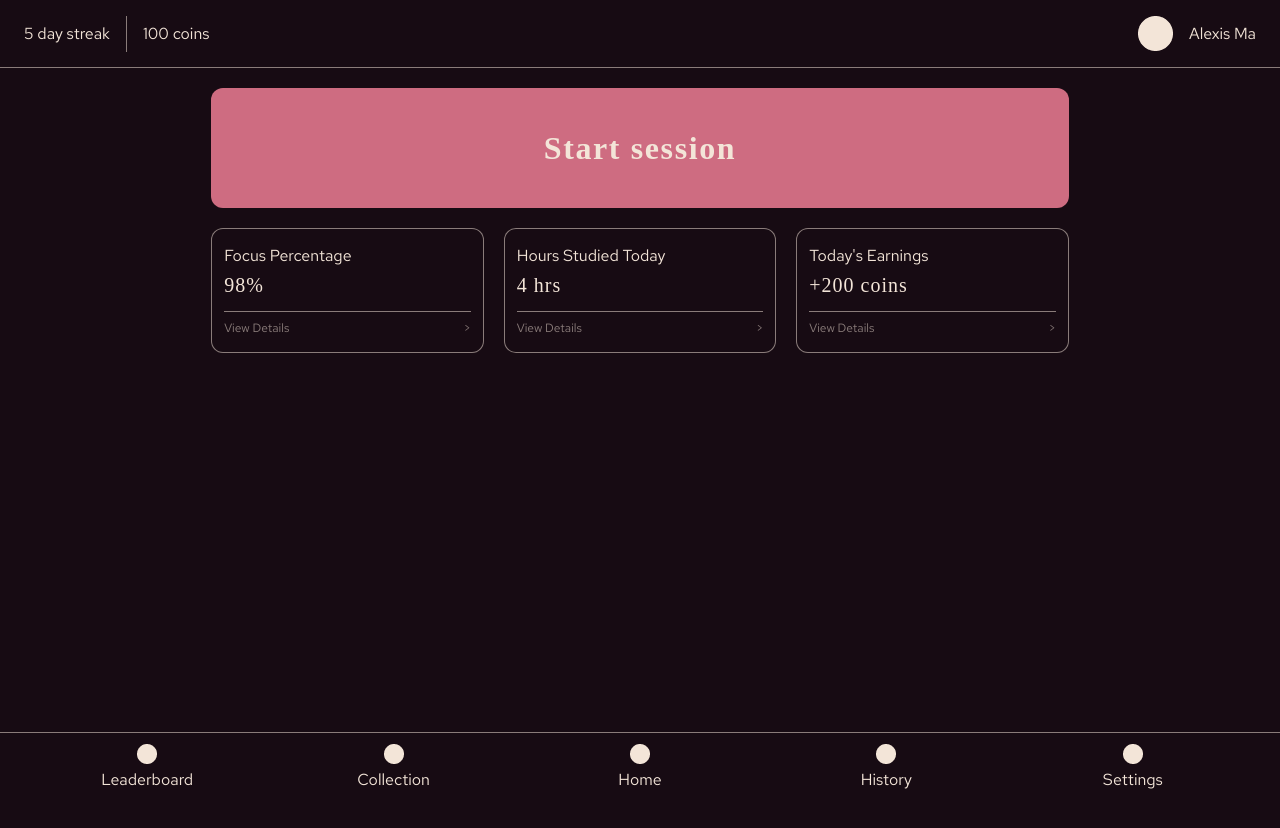
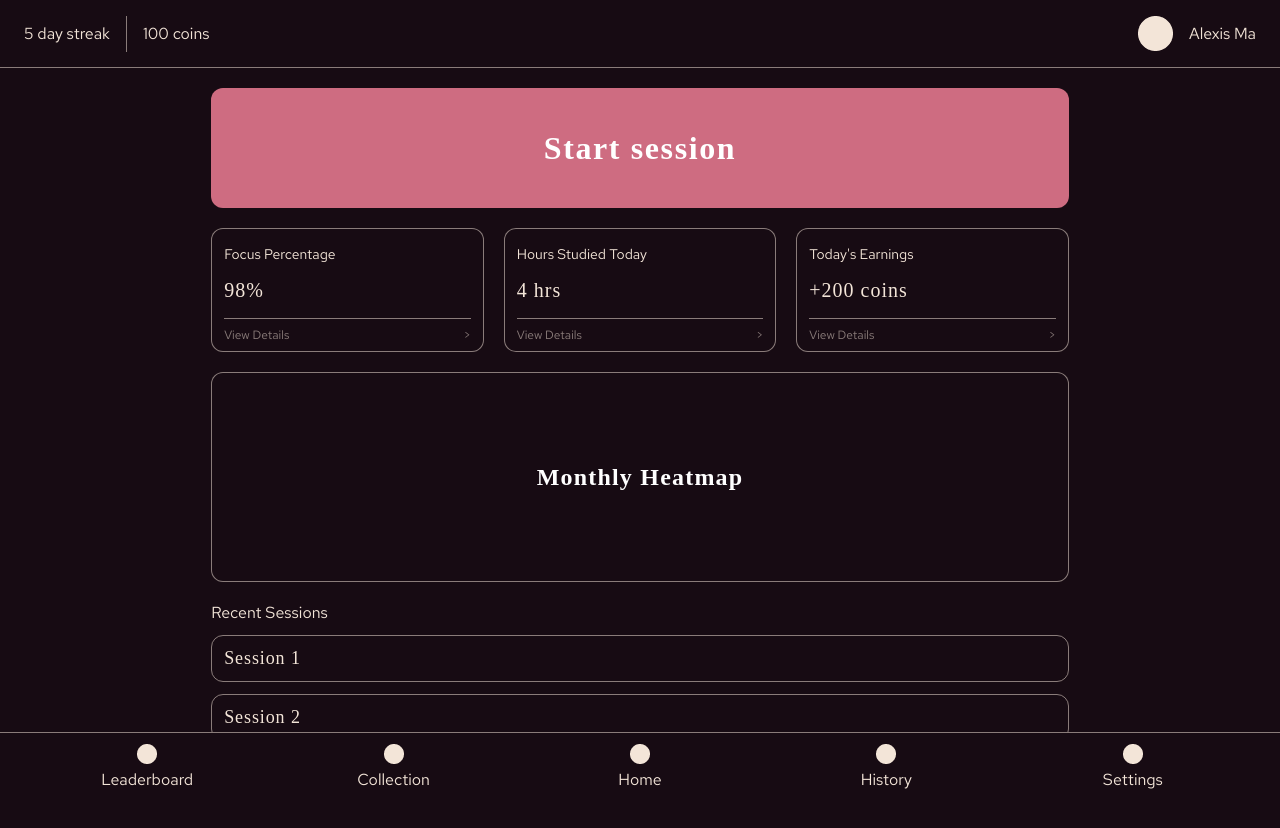
Before and after one commit to 1prcntethan/flowstate, a React (Vite) app: page / in a window 1280 px wide. Before the commit the page ends 800 px from the top, so only its background shows below. Built offline with nearby package versions, Linux system fonts and the light colour scheme; a web font is replaced by a local one.

Commit message:
more dashboard

```diff
--- a/src/components/DashboardStatCard.module.css
+++ b/src/components/DashboardStatCard.module.css
@@ -6,21 +6,21 @@
     display: flex;
     flex-direction: column;
     font-family: var(--body-text);
-    font-size: 16px;
+    font-size: 14px;
     padding: 16px 12px 8px 12px;
     color: var(--orange-cream);
-    height: 125px;
+    height: auto;
 }
 
 .statValue {
     font-size: 20px;
     font-family: var(--heading-text);
-    margin-top: 8px;
+    margin-top: 16px;
     letter-spacing: 0.05em;
 }
 
 .divider {
-    margin-top: 14px;
+    margin-top: 16px;
     width: 100%;
     height: 1px;
     background-color: var(--orange-cream-50);
--- a/src/index.css
+++ b/src/index.css
@@ -3,8 +3,6 @@ body {
   margin: 0px 0px;
   background-color: var(--dark-purple);
   color: white;
-  overflow: hidden; /* no scrollbars on a desktop app */
-
 }
 
 :root {
--- a/src/pages/Dashboard.module.css
+++ b/src/pages/Dashboard.module.css
@@ -3,16 +3,16 @@
     flex-direction: column;
     align-items: center;
     justify-content: center;
-    overflow-y: auto;
     width: 67%;
     margin: 0 auto;
     gap: 20px;
     padding: 20px 0 20px 0;
+    margin-bottom: 68px;
 }
 
 .startSessionButton {
     background-color: var(--pink);
-    color: var(--orange-cream);
+    color: white;
     border: none;
     border-radius: 12px;
     height: 120px;
@@ -29,3 +29,38 @@
     gap: 20px;
     width: 100%;
 }
+
+.monthlyHeatmap {
+    width: 100%;
+    height: 210px;
+    background-color: var(--dark-purple);
+    border-radius: 12px;
+    display: flex;
+    align-items: center;
+    justify-content: center;
+    font-size: 24px;
+    font-family: var(--heading-text);
+    font-weight: bold;
+    letter-spacing: 0.05em;
+    color: white;
+    border: 1px solid var(--orange-cream-50);
+}
+
+.recentSessions {
+    width: 100%;
+    display: flex;
+    flex-direction: column;
+    gap: 12px;
+    font-size: 16px;
+    font-family: var(--body-text);
+    color: var(--orange-cream);
+}
+
+.sessionItem {
+    border: 1px solid var(--orange-cream-50);
+    font-size: 18px;
+    padding: 12px;
+    border-radius: 12px;
+    font-family: var(--heading-text);
+    letter-spacing: 0.05em;
+}
--- a/src/pages/Dashboard.tsx
+++ b/src/pages/Dashboard.tsx
@@ -23,6 +23,18 @@ export default function Dashboard({ nav }: Props) {
           <DashboardStatCard statName="Hours Studied Today" statValue="4 hrs" />
           <DashboardStatCard statName="Today's Earnings" statValue="+200 coins" />
         </div>
+        <div className={styles.monthlyHeatmap}>
+          Monthly Heatmap
+        </div>
+        <div className={styles.recentSessions}>
+          <span>Recent Sessions</span>
+          <div className={styles.sessionItem}>
+            Session 1
+          </div>
+          <div className={styles.sessionItem}>
+            Session 2
+          </div>
+        </div>
       </div>
     </>
   );
```
